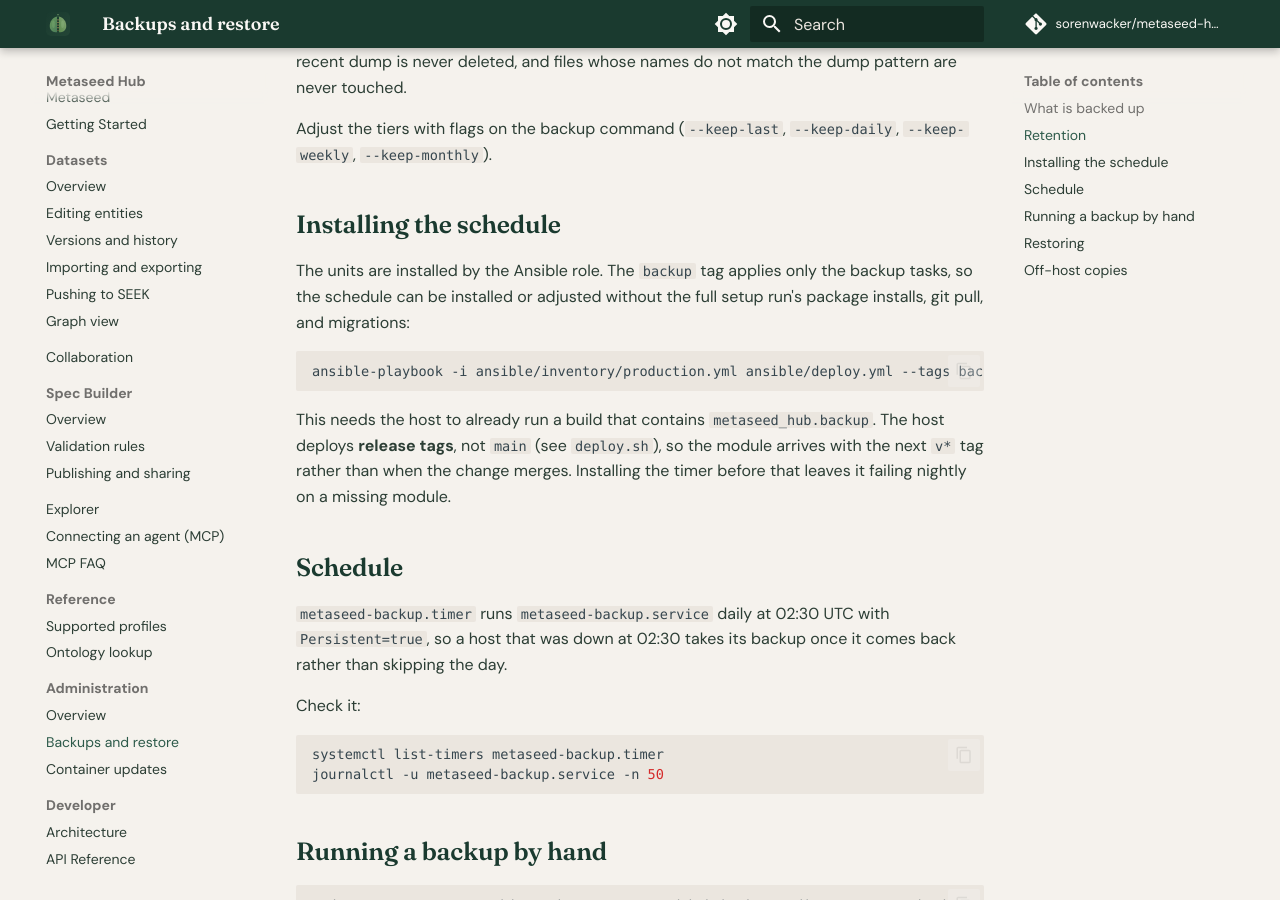
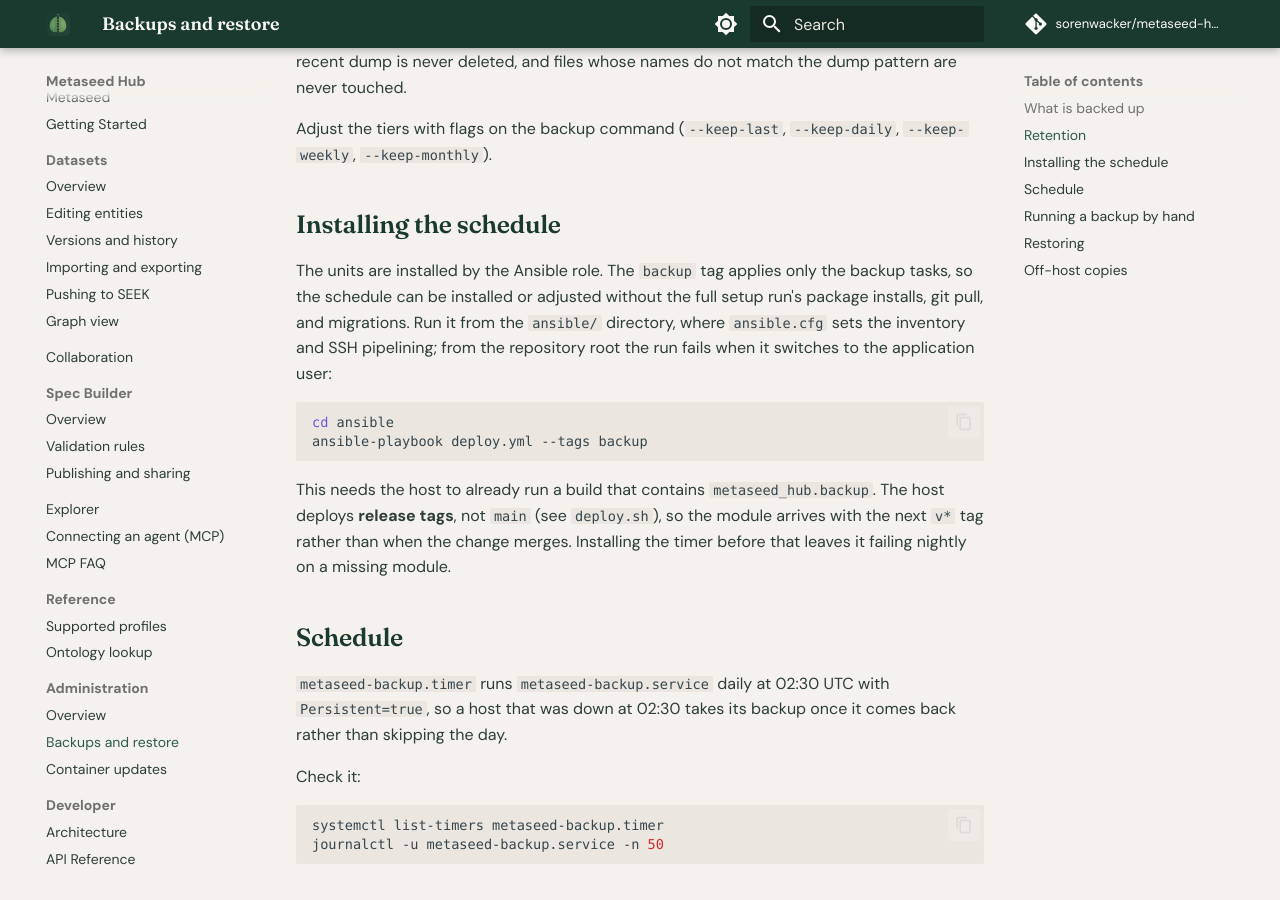
Before and after one commit to sorenwacker/metaseed-hub, an MkDocs documentation site: the page built from docs/backups.md, in a window 1280 px wide and 900 px high, scrolled down 1030 px. Built offline with MkDocs 1.6.1 and Material for MkDocs 9.7.7, drawn with Linux system fonts in a browser that asks for light colours; comment, search, counter and statistics services are not loaded.

Commit message:
ansible.cfg is only read from ansible/, so the documented run from the root failed on become_user

````diff
--- a/docs/backups.md
+++ b/docs/backups.md
@@ -27,10 +27,11 @@
 
 ## Installing the schedule
 
-The units are installed by the Ansible role. The `backup` tag applies only the backup tasks, so the schedule can be installed or adjusted without the full setup run's package installs, git pull, and migrations:
+The units are installed by the Ansible role. The `backup` tag applies only the backup tasks, so the schedule can be installed or adjusted without the full setup run's package installs, git pull, and migrations. Run it from the `ansible/` directory, where `ansible.cfg` sets the inventory and SSH pipelining; from the repository root the run fails when it switches to the application user:
 
 ```bash
-ansible-playbook -i ansible/inventory/production.yml ansible/deploy.yml --tags backup
+cd ansible
+ansible-playbook deploy.yml --tags backup
 ```
 
 This needs the host to already run a build that contains `metaseed_hub.backup`. The host deploys **release tags**, not `main` (see `deploy.sh`), so the module arrives with the next `v*` tag rather than when the change merges. Installing the timer before that leaves it failing nightly on a missing module.
````
Also changed, not shown: 1 other file.
